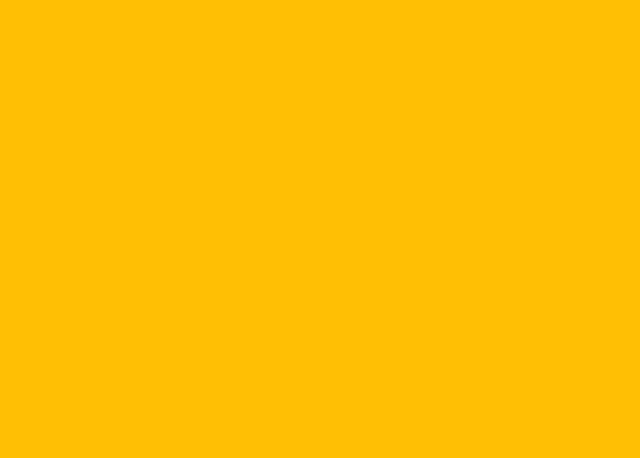
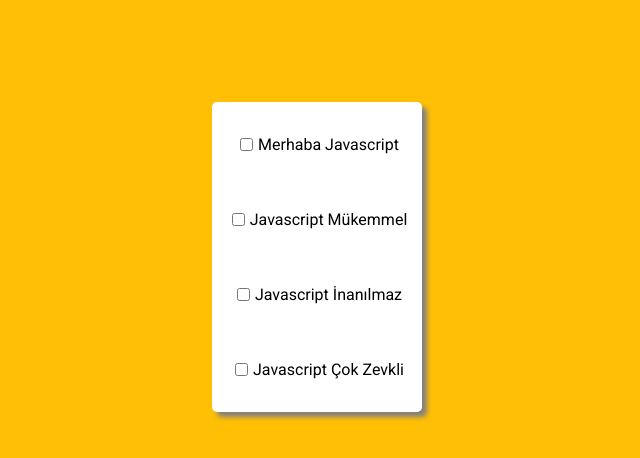
Before and after one commit to enderimen/pure_javascript_sample10, a plain HTML site: page index.html in a window 1280 px wide. Shown: the whole page, without its empty margins (323-963 px from the left). Drawn offline with Linux system fonts and the light colour scheme.

Commit message:
Design Completed.

```diff
--- a/index.html
+++ b/index.html
@@ -23,6 +23,25 @@
   </head>
   <body>
 
+    <div class="inbox">
+      <div class="item">
+        <input type="checkbox">
+        <p class="ee">Merhaba Javascript</p>
+      </div>
+      <div class="item">
+        <input type="checkbox">
+        <p>Javascript Mükemmel</p>
+      </div>
+      <div class="item">
+        <input type="checkbox">
+        <p>Javascript İnanılmaz</p>
+      </div>
+      <div class="item">
+        <input type="checkbox">
+        <p>Javascript Çok Zevkli</p>
+      </div>
+    </div>
+
     <!-- JS -->
       <script src="js/customize.js"></script>
 
```
